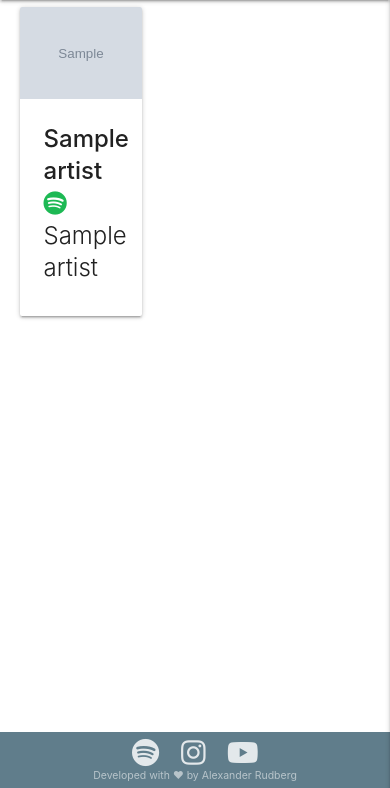
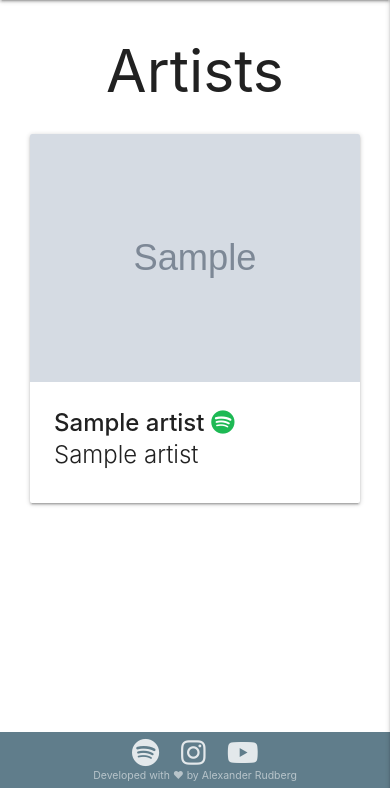
Before and after one commit to rudberga/CI-MS3-calm, a Flask app: page /get_artists in a window 390 px wide. Shown: the part 56-844 px from the top of the page. Run offline with Flask 2, Linux system fonts and the light colour scheme; grey boxes marked "Sample" are stand-in pictures; a database or web service that is not in the repository returns one stand-in record (values such as "Sample title"); some libraries are stand-ins or nearby versions.

Commit message:
ADD - responsiveness on artist cards for mobile

```diff
--- a/static/css/style.css
+++ b/static/css/style.css
@@ -34,10 +34,6 @@ main {
 }
 
 /*--------------------------------- Artist cards */
-
-.card {
-    width: 35%;
-}
 
 .card-content i {
     color: #1DB954;
--- a/templates/artists.html
+++ b/templates/artists.html
@@ -1,7 +1,13 @@
 {% extends "base.html" %}
 {% block content %}
 
+<div class="title-artists center-align">
+    <h1>Artists</h1>
+</div>
+
+<div class="row">
     {% for artist in artists %}
+    <div class="col s12 m4">
         <div class="card">
             <div class="card-image waves-effect waves-block waves-light">
                 <img class="activator" src="{{ artist.image }}">
@@ -12,7 +18,8 @@
                     <p>{{ artist.genre_name }}</p>
             </div>
             <div class="card-reveal">
-        <span class="card-title grey-text text-darken-4"><strong>{{ artist.artist_name }}</strong><i class="fas fa-times"></i></span>
+                <span class="card-title grey-text text-darken-4"><strong>{{ artist.artist_name }} </strong><i
+                        class="fas fa-chevron-down right"></i></span>
                 <p>Genre: {{ artist.genre_name }}</p>
                 <p>Age: {{ artist.age }}</p>
                 <p>Nationality: {{ artist.nationality }}</p>
@@ -24,6 +31,8 @@
                 {% endif %}
             </div>
         </div>
+    </div>
     {% endfor %}
+</div>
 
 {% endblock %}
```
Lines whose indentation alone changed are shown as unchanged.
